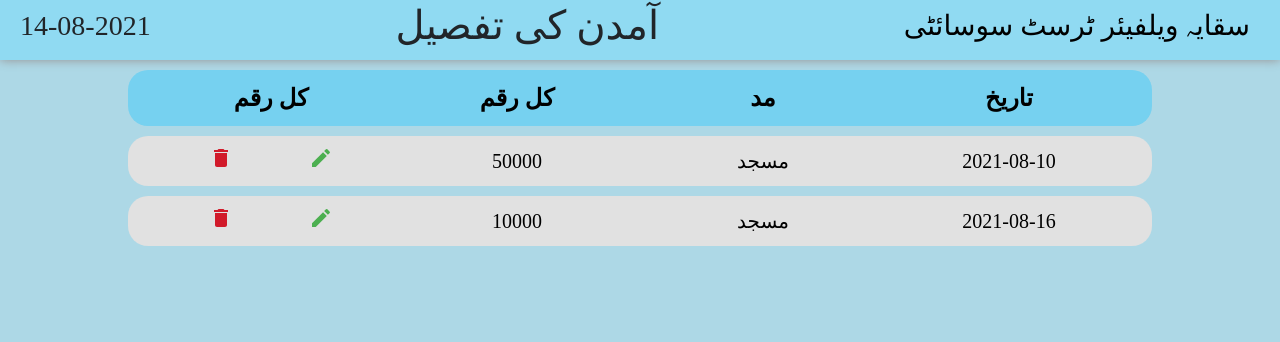
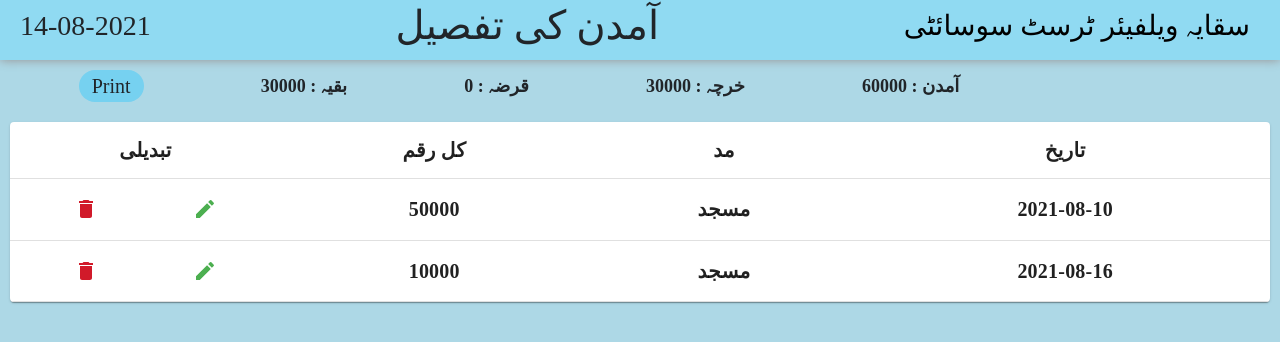
Before and after one commit to khalid129/Saqaya_Welfare, a React (Create React App) app: page /account/1/accountIncome in a window 1280 px wide. Shown: the top 342 px of the page. Built offline with nearby package versions, Linux system fonts and the light colour scheme; a web font is replaced by a local one.

Commit message:
account income table

```diff
--- a/package.json
+++ b/package.json
@@ -13,6 +13,8 @@
     "bootstrap-social": "^5.1.1",
     "font-awesome": "^4.7.0",
     "gh-pages": "^3.2.3",
+    "jspdf": "^2.4.0",
+    "jspdf-autotable": "^3.5.20",
     "react": "^17.0.2",
     "react-animation-components": "^3.0.0",
     "react-bootstrap": "^1.6.1",
--- a/src/components/AccountIncome.jsx
+++ b/src/components/AccountIncome.jsx
@@ -1,52 +1,104 @@
-import React, {useState} from "react";
+import React, { useState } from "react";
 import Header from "./Header";
 import Accountinfo from "./Accountinfo";
-import AccountTransaction from "./AccountTransaction";
 import "../css/Account.css";
 import "../css/masjid.css";
+import "../css/MasjidDetail.css";
+import { makeStyles } from "@material-ui/core/styles";
+import Table from "@material-ui/core/Table";
+import TableBody from "@material-ui/core/TableBody";
+import TableCell from "@material-ui/core/TableCell";
+import TableContainer from "@material-ui/core/TableContainer";
+import TableHead from "@material-ui/core/TableHead";
+import TableRow from "@material-ui/core/TableRow";
+import EditIcon from '@material-ui/icons/Edit';
+import DeleteIcon from '@material-ui/icons/Delete';
+import Paper from "@material-ui/core/Paper";
 
 const AccountIncome = (props) => {
-  const [income, setIncome] = useState(props.incomes)
+  const [income, setIncome] = useState(props.incomes);
 
-  const deleteTransaction = (id)=>{
-    alert("Do you want to Delete Transaction?")
-    console.log(id)
-    setIncome(income.filter(income =>income.id!==id))
-  }
+  console.log(income, "income");
+
+  const deleteTransaction = (id) => {
+    alert("Do you want to Delete Transaction?");
+    console.log(id, "idddd");
+    setIncome(income.filter((income) => income.id !== id));
+  };
+
+  const useStyles = makeStyles({
+    table: {
+      minWidth: 500,
+    },
+  });
+
+  const tableStyle = {
+    fontWeight: "bold",
+    fontSize: "20px",
+    textAlign: "center",
+    fontFamily: "Jameel"
+  };
+
+  const classes = useStyles();
 
   return (
     <div className="main_div">
       <Header name="آمدن کی تفصیل" />
-      {/* <div className="account_details">
-        {
-          <Accountinfo
-            data={props.account}
-            income={props.income}
-            expense={props.expense}
-            loan={props.loan}
-          />
-        }
-      </div> */}
-      <div className="account_header">
-        <div className="account_text">
-          <div className="amount">
-            <span>کل رقم</span>
-          </div>
-          <div className="amount">
-            <span>کل رقم</span>
-          </div>
-          <div className="place">
-            <span>مد</span>
-          </div>
-          <div className="date">
-            <span>تاریخ</span>
+      <div className="masjid_detail">
+        <div className="masjid_header_info">
+          {/* <h1>{props.account.name}</h1> */}
+          <p>آمدن : {props.income}</p>
+          <p>خرچہ : {props.expense}</p>
+          <p> قرضہ : {props.loan}</p>
+          <p> بقیہ : {props.income - props.expense - props.loan}</p>
+          <div className="button">
+            Print
           </div>
         </div>
       </div>
-
-      {income.map((incomeTransaction) => {
-        return <AccountTransaction id={incomeTransaction.id} income={incomeTransaction} account = {props.account} delete={deleteTransaction}/>;
-      })}
+      <div className="expense_table">
+        <TableContainer component={Paper}>
+          <Table className={classes.table} aria-label="simple table">
+            <TableHead>
+              <TableRow>
+                <TableCell style={tableStyle}>تبدیلی</TableCell>
+                <TableCell style={tableStyle}>کل رقم</TableCell>
+                <TableCell style={tableStyle}>مد</TableCell>
+                <TableCell style={tableStyle}>تاریخ</TableCell>
+              </TableRow>
+            </TableHead>
+            <TableBody>
+              {income.map((incomeTransaction) => {
+                return (
+                  <>
+                    <TableRow key={incomeTransaction.name}>
+                      <TableCell style={tableStyle}>
+                        <div className="edits">
+                          <DeleteIcon
+                            onClick={() => {
+                              deleteTransaction(incomeTransaction.id);
+                            }}
+                            style={{ color: "#D11A2A", cursor: "pointer" }}
+                          />
+                          <EditIcon
+                            // onClick={() => {
+                            //   editTransaction();
+                            // }}
+                            style={{ color: "#4CAF50", cursor: "pointer" }}
+                          />
+                        </div>
+                      </TableCell>
+                      <TableCell style={tableStyle} align="center">{incomeTransaction.amount}</TableCell>
+                      <TableCell style={tableStyle} align="center">{incomeTransaction.purpose}</TableCell>
+                      <TableCell style={tableStyle} align="center">{incomeTransaction.date}</TableCell>
+                    </TableRow>
+                  </>
+                );
+              })}
+            </TableBody>
+          </Table>
+        </TableContainer>
+      </div>
     </div>
   );
 };
--- a/src/components/MasjidDetail.js
+++ b/src/components/MasjidDetail.js
@@ -22,6 +22,8 @@ import TableRow from "@material-ui/core/TableRow";
 import EditIcon from '@material-ui/icons/Edit';
 import DeleteIcon from '@material-ui/icons/Delete';
 import Paper from "@material-ui/core/Paper";
+import jsPDF from 'jspdf';
+import 'jspdf-autotable';
 import { useDispatch } from "react-redux";
 import { useParams } from "react-router-dom";
 
@@ -132,6 +134,28 @@ const MasjidDetail = (props) => {
     console.log(transaction);
   }
 
+  const columns = [
+    {title:"Name", field:"name"},
+    {title:"Amount", field:"amount"},
+    {title:"VoucherNo", field:"voucherNo"},
+    {title:"Detail", field:"detail"},
+    {title:"Reciever", field:"reciever" },
+    {title:"Bank", field:"bank" },
+    {title:"Voucher", field:"voucher" },
+    {title:"Date", field:"date" },
+    ]
+  const printTransaction = ()=>{
+    console.log(transactions)
+    const doc = new jsPDF();
+    doc.addFont('../Fonts/fonts/NotoNastaliqUrdu-Regular.ttf', 'NotoNastaliqUrdu-Regular', 'normal');
+    doc.setFont('NotoNastaliqUrdu-Regular');
+    doc.text("Jeee", 20,20);
+    doc.autoTable({
+      columns:columns.map(col=>({...col,dataKey:col.field})),
+      body:transactions})
+    doc.save('table.pdf');
+  }
+
   if (props.transactionLoading) {
     return <h4>Loading</h4>;
   } else if (props.transactionErrMess) {
@@ -144,6 +168,9 @@ const MasjidDetail = (props) => {
           <div className="button" onClick={toggleModal}>
             خرچ کا اندراج
           </div>
+          <div className="button" onClick={printTransaction}>
+            Print
+          </div>
           <div className="masjid_header_info">
             <p>مسجد نمبر :{props.masjid.id}</p>
             <h1>{props.masjid.name}</h1>
@@ -155,7 +182,6 @@ const MasjidDetail = (props) => {
             </p>
             <p>نگران : {props.masjid.manager}</p>
           </div>
-
         </div>
         <div className="expense_table">
           <TableContainer component={Paper}>
```
Also changed, not shown: src/Fonts/NotoNastaliqUrdu-Regular.ttf (added), 1 other file (tests, documents, lock files or other folders).
